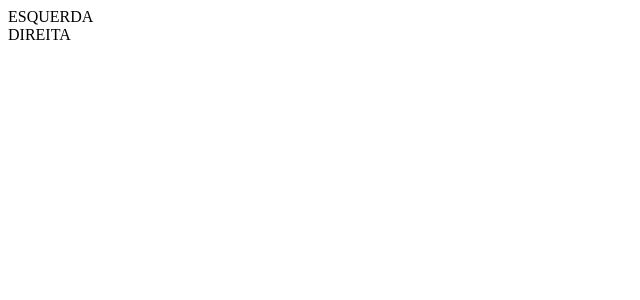
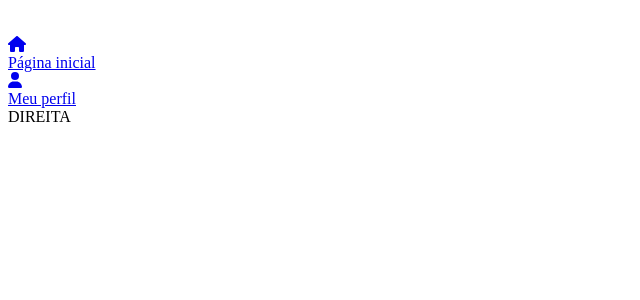
Before and after one commit to joaolira-dev/twitterX-project, a Next.js app in the folder frontend/: page /home in a window 1280 px wide. Shown: the top 300 px of the page, without its empty margins (0-640 px from the left). Built offline with nearby package versions, Linux system fonts and the light colour scheme.

Commit message:
feat: create nav-item component

```diff
--- a/frontend/src/app/(ui)/layout.tsx
+++ b/frontend/src/app/(ui)/layout.tsx
@@ -1,3 +1,6 @@
+import Logo from "@/components/ui/logo";
+import { NavItem } from "@/components/ui/nav/nav-item";
+import { faHouse, faUser } from "@fortawesome/free-solid-svg-icons";
 import { ReactNode } from "react";
 
 type Props = {
@@ -6,11 +9,22 @@ type Props = {
 export default function Layout({ children }: Props) {
   return (
     <main className="min-h-screen flex justify-center mx-auto max-w-7xl">
-      <section className="hidden lg:flex flex-col sticky top-0 h-screen w-72 px-3 border-r-2 border-gray-900">
-        ESQUERDA
+      <section className="flex lg:flex flex-col sticky top-0 h-screen w-72 px-3 border-r-2 border-gray-900">
+        <div className="flex-1 mt-6">
+          <Logo size={24} />
+          <nav className="mt-11">
+            <NavItem href="/home" icon={faHouse} label="Página inicial" />
+            <NavItem href="/profile" icon={faUser} label="Meu perfil" />
+          </nav>
+        </div>
+        <div className="">
+
+        </div>
       </section>
       <section className="flex-1 max-w-lg">{children}</section>
-      <section className="hidden lg:flex flex-col gap-6 sticky top-0 h-fit w-96 px-8 py-6 border-l-2 border-gray-900">DIREITA</section>
+      <section className="hidden lg:flex flex-col gap-6 sticky top-0 h-fit w-96 px-8 py-6 border-l-2 border-gray-900">
+        DIREITA
+      </section>
     </main>
   );
 }
--- a/frontend/src/app/globals.css
+++ b/frontend/src/app/globals.css
@@ -2,7 +2,7 @@
 @import url('https://fonts.googleapis.com/css2?family=Rubik:ital,wght@0,300..900;1,300..900&display=swap');
 
 body {
-  font-family: "Rubik", sans-serif;
+  font-family: "Rubik",;
   background-color: #000;
   font-size: 16px;
   color: #fff;
--- /dev/null
+++ b/frontend/src/components/ui/nav/nav-item.tsx
@@ -0,0 +1,24 @@
+"use client"
+
+import { IconDefinition } from "@fortawesome/free-solid-svg-icons"
+import { FontAwesomeIcon } from "@fortawesome/react-fontawesome"
+import Link from "next/link"
+import { usePathname } from "next/navigation"
+
+type Props = {
+   label: string
+   icon: IconDefinition
+   href: string
+   active?: boolean
+}
+export const NavItem = ({ label, icon, href, active}: Props) => {
+   const pathName = usePathname()
+   const isMe = pathName === href
+
+   return (
+      <Link href={href} className={`flex items-center gap-6 py-3 ${active || isMe ? "opacity-100" : "opacity-50"} hover:opacity-100`}>
+         <FontAwesomeIcon icon={icon} className="size-6" />
+         <div className="text-lg">{label}</div>
+      </Link>
+   )
+}
```
